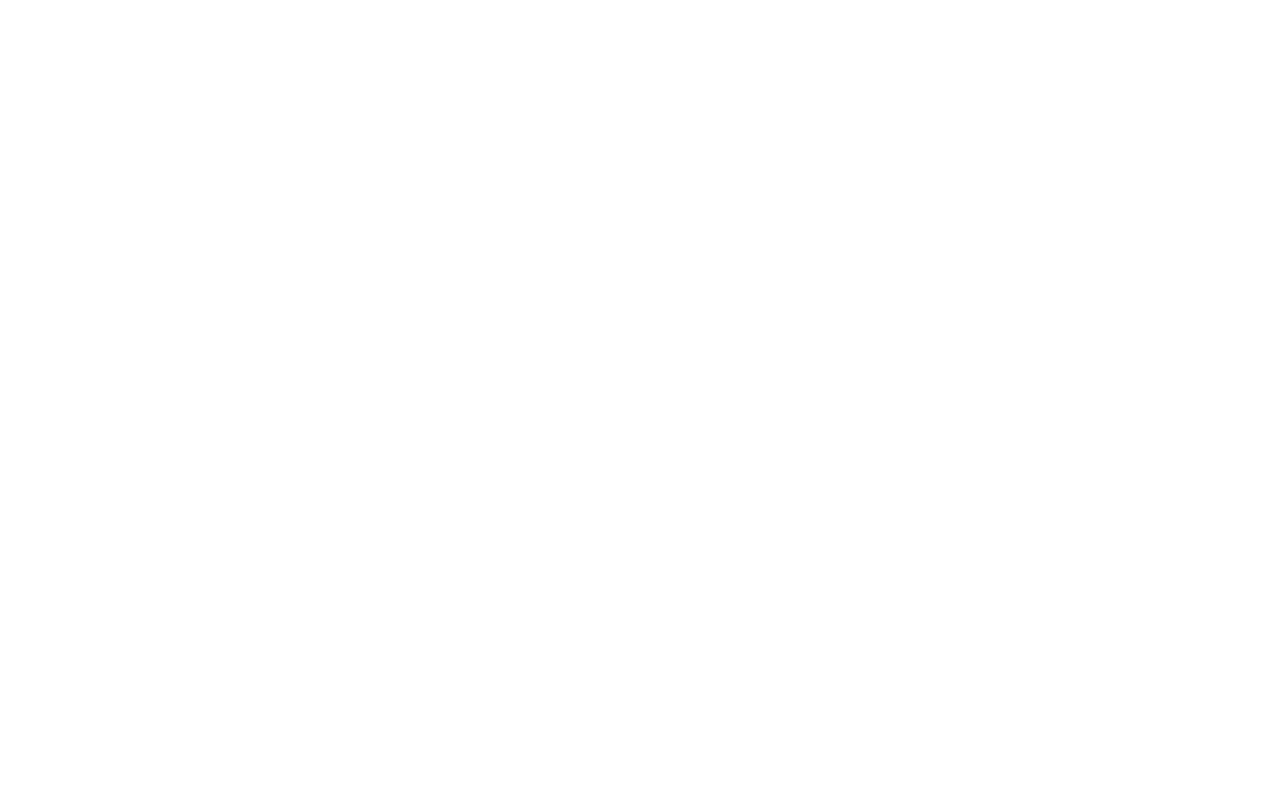
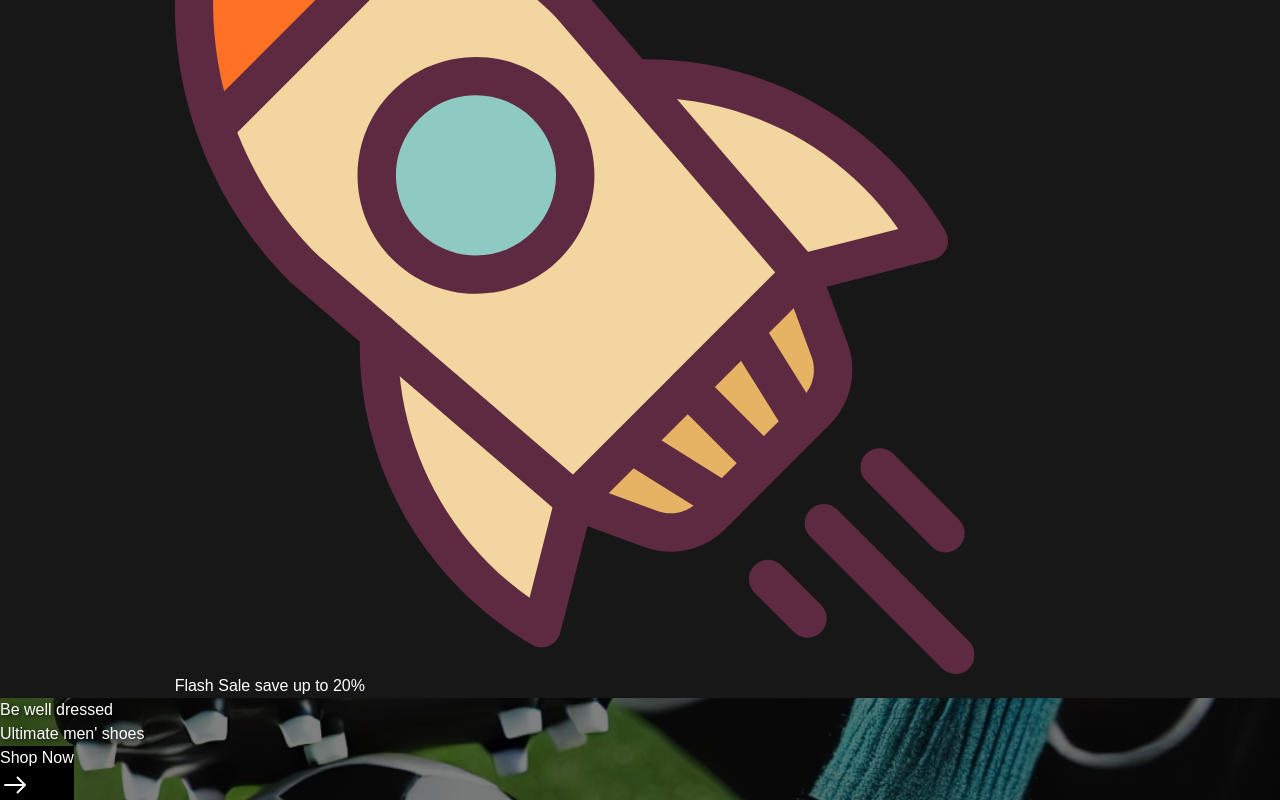
Before and after one commit to lucasnunesss/sp_commerce, a Next.js app in the folder client/: page / in a window 1280 px wide. Shown: the part 2147-2947 px from the top of the page. Before the commit the page ends 2021 px from the top, so only its background shows below. Built offline with nearby package versions, Linux system fonts and the light colour scheme.

Commit message:
add article bg and banner

```diff
--- a/client/public/images.ts
+++ b/client/public/images.ts
@@ -7,3 +7,5 @@ export {default as arrowRightBlack} from "./rearrowblack.svg"
 export {default as socks} from "./socks.jpg"
 export {default as ball} from "./ball.webp"
 export {default as gp} from "./gp.webp"
+export {default as rocket} from "./rocket.svg"
+export {default as art1} from "./art-1.jpg"
--- a/client/src/app/page.tsx
+++ b/client/src/app/page.tsx
@@ -1,4 +1,6 @@
+import ArticleBg from "@/components/ArticleBg";
 import Background from "@/components/Background";
+import Banner from "@/components/Banner";
 import Header from "@/components/Header";
 import Uniforms from "@/components/Uniforms";
 
@@ -8,8 +10,9 @@ export default function Home() {
     <div className="">
       <Header />
       <Background />
-        <Uniforms />
-
+      <Uniforms />
+      <Banner />
+      <ArticleBg />
     </div>
   );
 }
--- /dev/null
+++ b/client/src/components/ArticleBg.tsx
@@ -0,0 +1,22 @@
+import React from 'react'
+import ShopNow from './ShopNow'
+import { art1 } from '../../public/images'
+
+const ArticleBg = () => {
+  return (
+    <div   style={{
+      backgroundImage: `linear-gradient(to bottom, rgba(0, 0, 0, 0.5), rgba(0, 0, 0, 0.5)), url(${art1.src})`,
+      backgroundSize: "cover",
+      backgroundPosition: "center",
+    }}  className='h-96 flex flex-col  justify-center text-white p-1 txt-shadow'>
+        <div className='text-left text-3xl font-bold'>
+          <span className='text-xl font-normal'>Be well dressed</span>
+          <h1>Ultimate men&apos; shoes</h1>
+
+        </div>
+        <ShopNow text='Shop Now' bg='black' textColor='white' />
+    </div>
+  )
+}
+
+export default ArticleBg
--- /dev/null
+++ b/client/src/components/Banner.tsx
@@ -0,0 +1,42 @@
+"use client";
+import Image from "next/image";
+import React from "react";
+import { Swiper, SwiperSlide } from "swiper/react";
+import "swiper/css";
+
+// Importando a imagem corretamente
+import { rocket } from "../../public/images";
+
+const Banner = () => {
+  return (
+    <div className="w-full bg-[#FFFFFF]">
+
+      <Swiper
+        spaceBetween={300}
+        autoplay={{
+          delay: 0,
+          disableOnInteraction: true
+        }}
+        speed={10000}
+        loop={true}
+        slidesPerView={1}
+      >
+        {[1, 2].map((_, index) => (
+          <SwiperSlide key={index}>
+            <div className="w-full flex mt-[-1px] z-auto  bg-[#FFFFFF]  justify-center gap-5 uppercase p-5">
+
+                <Image src={rocket} alt="rocket"className="w-[40px]" />
+
+              <h1 className="text-3xl font-semibold text-black whitespace-nowrap">
+                Flash Sale
+                <span className="text-white span-h2"> save up to 20%</span>
+              </h1>
+            </div>
+          </SwiperSlide>
+        ))}
+      </Swiper>
+    </div>
+  );
+};
+
+export default Banner;
--- a/client/src/styles/globals.css
+++ b/client/src/styles/globals.css
@@ -28,8 +28,8 @@
 
 body {
 
-  color: var(--foreground);
-  background: var(--background);
+  color: var(--background);
+  background: var(--foreground);
   font-family: Arial, Helvetica, sans-serif;
 }
 
@@ -69,7 +69,7 @@ body {
 
 
     text-shadow:
-    9.5px 11.5px 34px #0000004d, 8.5px -.5px 1px #0000004d
+    9.5px 11.5px 34px #0000004d, 8.5px -.5px 1px #0000004d;
 
   }
 
@@ -102,6 +102,11 @@ body {
     font-family: 'Roboto';
   }
 
+  .span-h2{
+    -webkit-text-stroke-width: 1px;
+    -webkit-text-stroke-color: black;
+  }
+
 
 }
 
@@ -122,3 +127,7 @@ body {
 
   }
 }
+
+.txt-shadow {
+  text-shadow: 2px 2px 4px rgba(0, 0, 0, 0.7);
+}
```
Also changed, not shown: client/public/art-1.jpg (added), client/public/rocket.svg (added).
